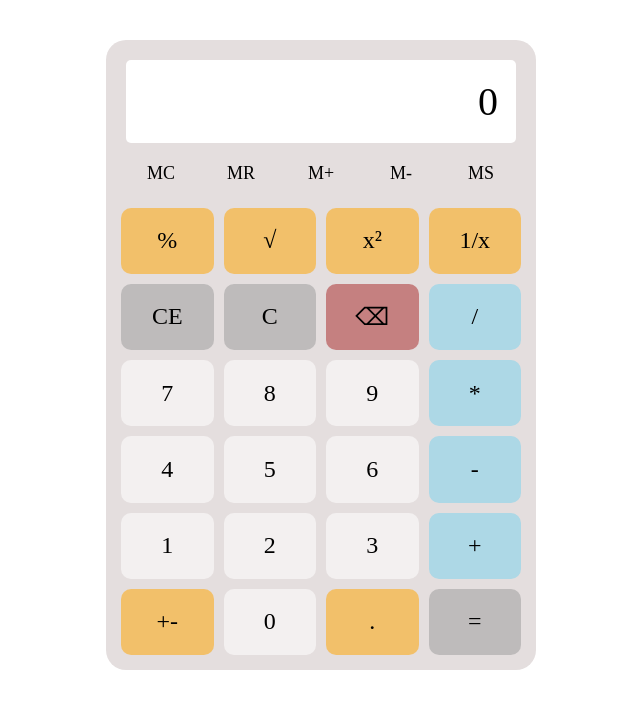
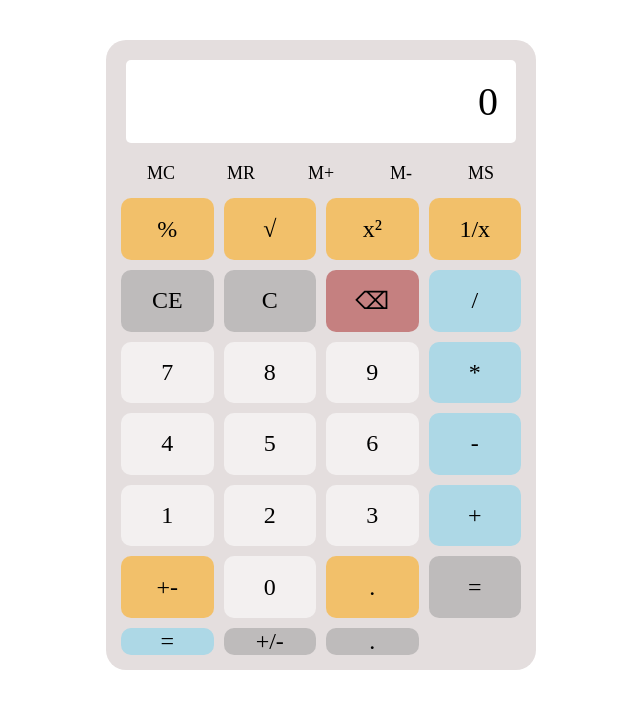
Before and after one commit to ordadush/Calculator, a plain HTML site: page index.html in a window 1280 px wide. Shown: the whole page, without its empty margins (319-959 px from the left). Drawn offline with Linux system fonts and the light colour scheme.

Commit message:
check error

```diff
--- a/index.html
+++ b/index.html
@@ -42,6 +42,9 @@
             <div class="box" data-type="num">0</div>
             <div class="box" data-type="operation-button">.</div>
             <div class="box" data-type="general">=</div>
+            <div class="box" data-type="acction">=</div>
+            <div class="box" data-type="general">+/-</div>
+            <div class="box" data-type="general">.</div>
           </div>
     </body>
 </html>
--- a/styles.css
+++ b/styles.css
@@ -85,4 +85,6 @@
     }
     .box:active {
         transform: scale(0.95);
+        transition: transform 0.1s;
+
     }
```
